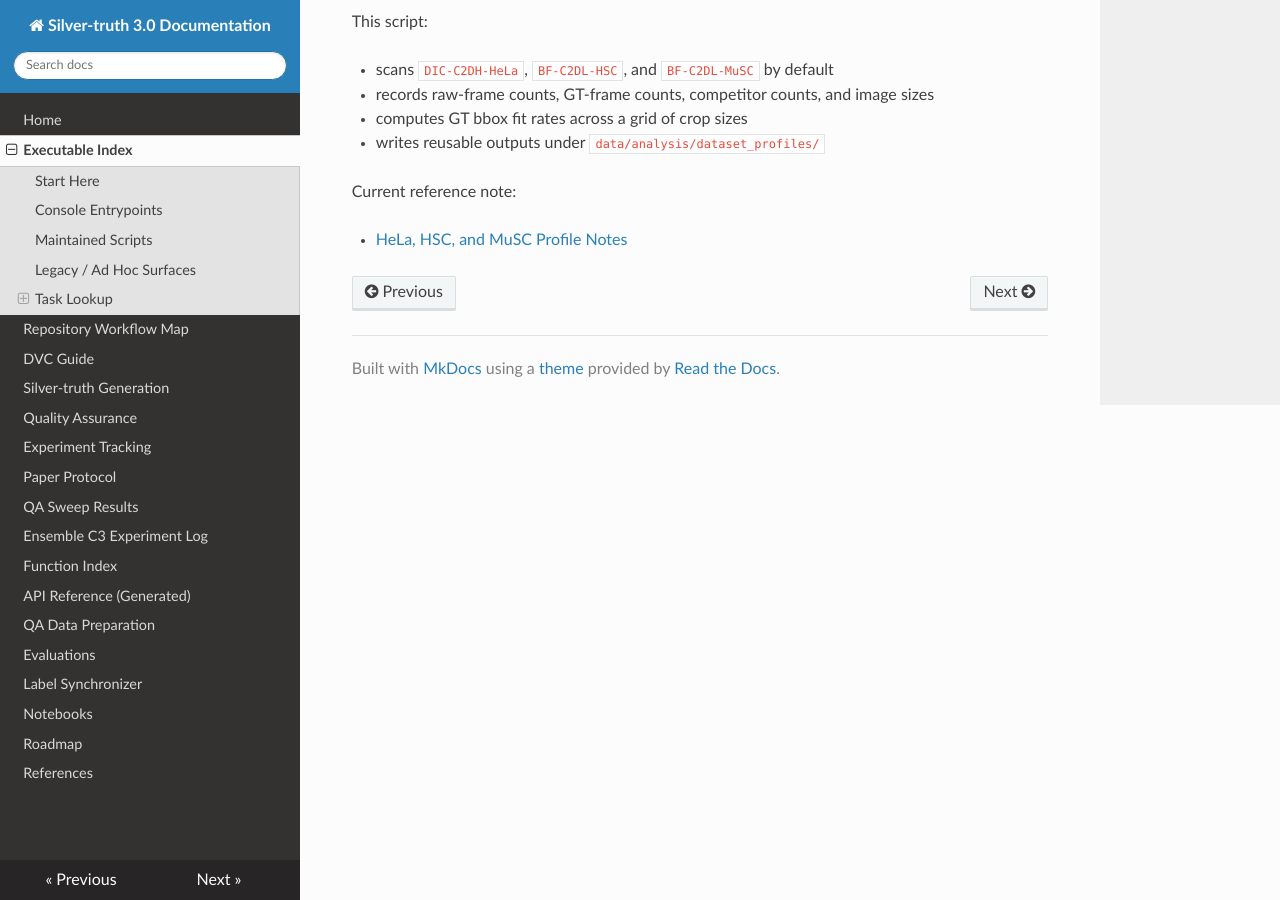
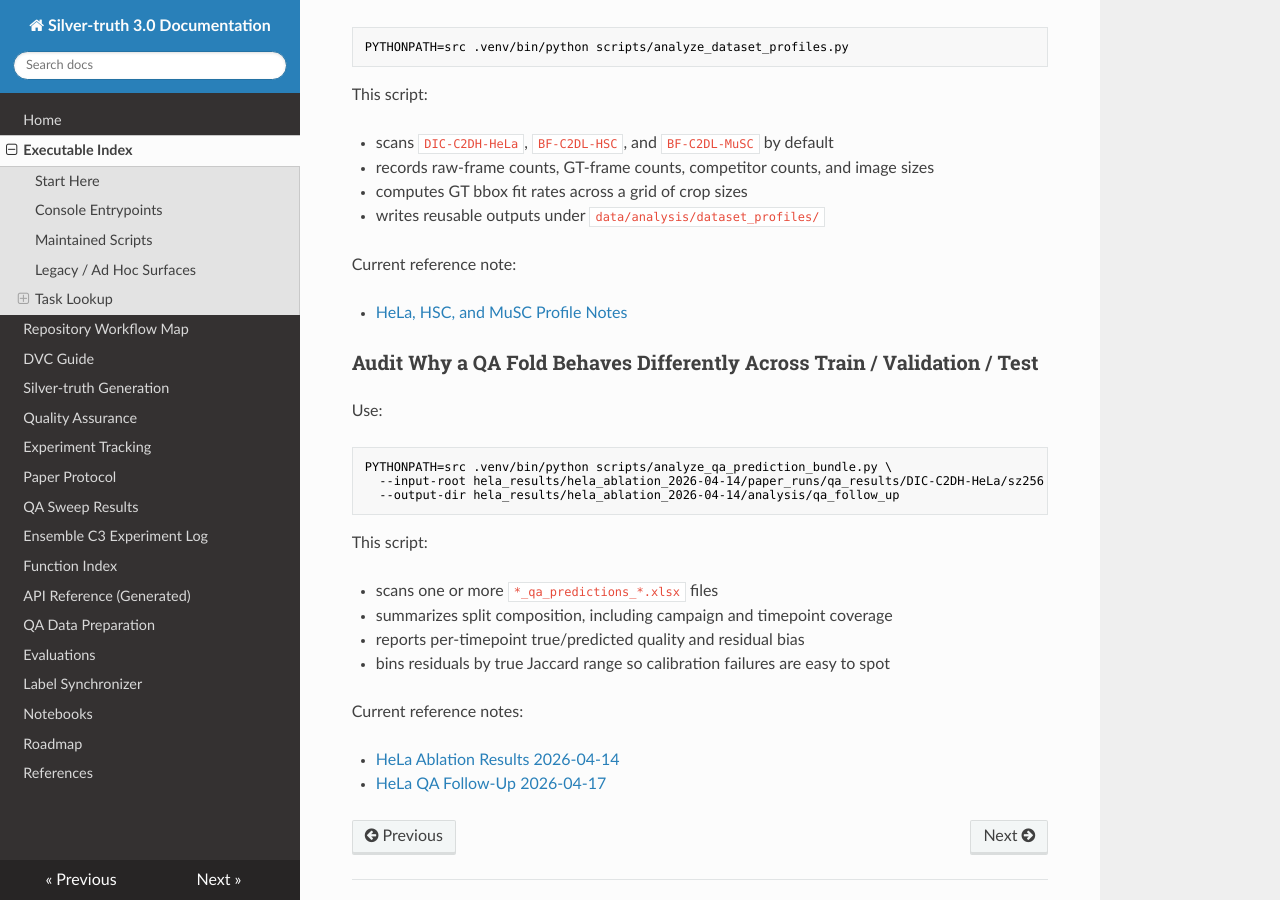
Before and after one commit to David-Ciz/silver-truth, an MkDocs documentation site: the page built from docs/executable_index.md, in a window 1280 px wide and 900 px high, scrolled down 4468 px. Built offline with MkDocs 1.6.1, drawn with Linux system fonts in a browser that asks for light colours; nearby versions of some CDN libraries; some of the changed text lies outside the part shown.

````diff
--- a/docs/executable_index.md
+++ b/docs/executable_index.md
@@ -46,6 +46,8 @@
   - Slurm wrapper for the QA transfer runner; stages source/target datasets to scratch and logs a dedicated transfer run bundle
 - `scripts/analyze_dataset_profiles.py`
   - compares synchronized datasets at the raw-frame and GT-object level; writes crop-fit and size-profile reports under `data/analysis/dataset_profiles/`
+- `scripts/analyze_qa_prediction_bundle.py`
+  - audits saved QA prediction Excel bundles for split drift, timepoint-level shift, and residual calibration by score range; useful for follow-up analysis after ablation runs
 - `scripts/generate_api_docs.py`
   - refreshes `docs/api_reference_generated.md` from source docstrings
 
@@ -177,3 +179,25 @@
 Current reference note:
 
 - [HeLa, HSC, and MuSC Profile Notes](datasets/hela_hsc_musc_profile.md)
+
+### Audit Why a QA Fold Behaves Differently Across Train / Validation / Test
+
+Use:
+
+```bash
+PYTHONPATH=src .venv/bin/python scripts/analyze_qa_prediction_bundle.py \
+  --input-root hela_results/hela_ablation_2026-04-14/paper_runs/qa_results/DIC-C2DH-HeLa/sz256 \
+  --output-dir hela_results/hela_ablation_2026-04-14/analysis/qa_follow_up
+```
+
+This script:
+
+- scans one or more `*_qa_predictions_*.xlsx` files
+- summarizes split composition, including campaign and timepoint coverage
+- reports per-timepoint true/predicted quality and residual bias
+- bins residuals by true Jaccard range so calibration failures are easy to spot
+
+Current reference notes:
+
+- [HeLa Ablation Results 2026-04-14](hela_ablation_results_2026-04-14.md)
+- [HeLa QA Follow-Up 2026-04-17](hela_qa_follow_up_2026-04-17.md)
````
Also changed, not shown: docs/index.md (+2 -0 lines), 3 other files.
